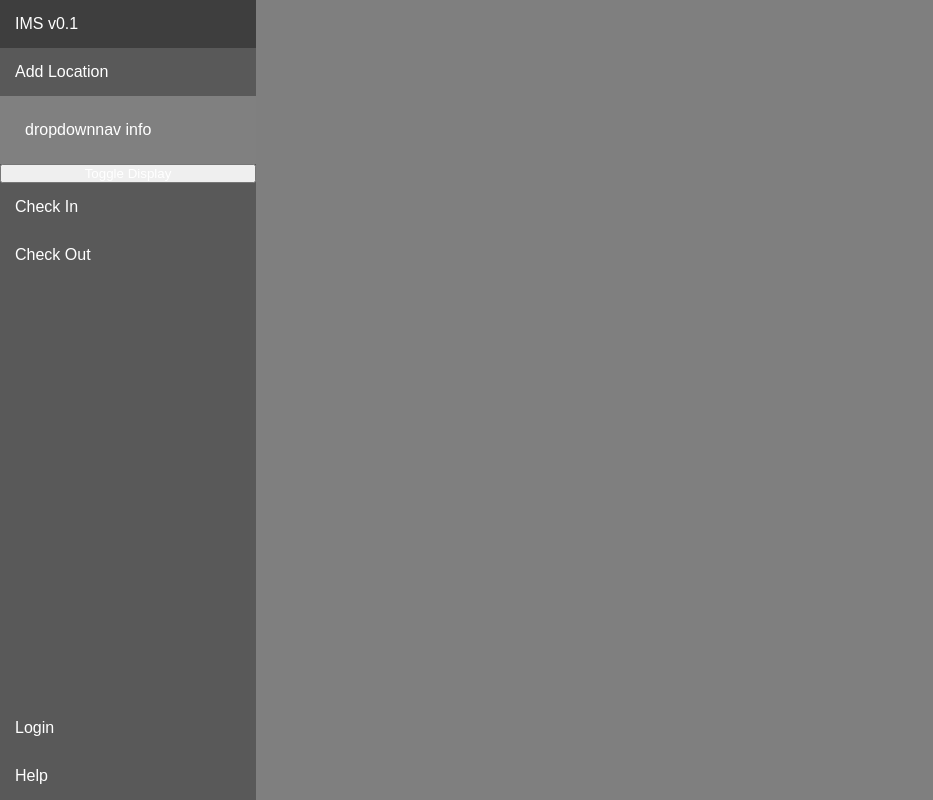
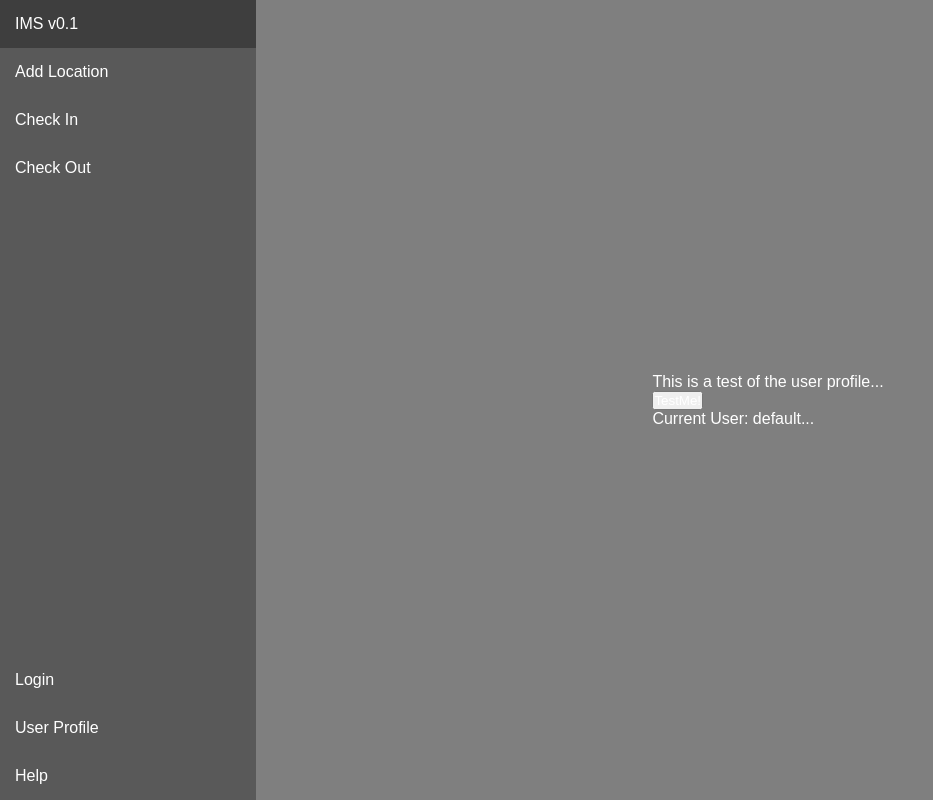
Before and after one commit to tbwilson89/IMS, a React (Create React App) app in the folder client/: page /UserProfile in a window 1280 px wide. Shown: the whole page, without its empty margins (0-933 px from the left). Built offline with nearby package versions, Linux system fonts and the light colour scheme.

Commit message:
adding server connection to database

```diff
--- a/client/src/App.css
+++ b/client/src/App.css
@@ -51,11 +51,11 @@ input {
   animation: 1s dropnavshow linear;
 }
 
-.left-nav {
+.top-nav {
   display: flex;
   flex-direction: column;
 }
-.right-nav {
+.bot-nav {
   display: flex;
   flex-direction: column;
 }
@@ -112,12 +112,6 @@ input {
     transform: scaleY(1);
   }
 }
-.drop-down-nav.show {
-  /*transform: scaleY(1);*/
-  display: inline;
-  animation: 1s dropnavshow linear;
-}
-
 .main-content {
   flex-basis: 800px;
   display: flex;
--- a/client/src/components/addlocation.js
+++ b/client/src/components/addlocation.js
@@ -12,7 +12,7 @@ export default class AddLocation extends Component {
   render(){
     return(
       <div className={'drop-down-nav ' + this.props.display}>
-        <div className='input-box' contenteditable='true'></div>
+        <div className='input-box' contentEditable='true'></div>
       </div>
     )
   }
--- /dev/null
+++ b/client/src/components/userprofile.js
@@ -0,0 +1,33 @@
+import React, { Component } from 'react'
+
+export default class UserProfile extends Component {
+
+  constructor(props){
+    super(props)
+    this.state = {
+      user: 'default...'
+    }
+    this.testclick = this.testclick.bind(this)
+  }
+
+  testclick(){
+    return fetch('/api/userlookup')
+      .then(res => res.json())
+      .then((data) => {
+        console.log(data)
+        this.setState({
+          user: data.user
+        })
+      })
+  }
+
+  render(){
+    return(
+      <div className='user-profile-container'>
+        <div>This is a test of the user profile...</div>
+        <div><button onClick={this.testclick}>TestMe!</button></div>
+        <div>Current User: {this.state.user}</div>
+      </div>
+    )
+  }
+}
--- a/client/src/router.js
+++ b/client/src/router.js
@@ -6,13 +6,13 @@ import Login from './components/login.js'
 
 import AddLocation from './components/addlocation.js'
 import CheckInOut from './components/checkinout.js'
+import UserProfile from './components/userprofile.js'
 
 export default class Redirects extends Component {
 
   constructor(props){
     super(props)
     this.state = {
-      displaySecondary: 'scaleY(0)',
       addlocationdisplay: 'hide',
       checkindisplay: 'hide',
       checkoutdisplay: 'hide',
@@ -28,44 +28,35 @@ export default class Redirects extends Component {
     let addloc
     let checkin
     let checkout
-    let secnavdis
     switch(btnClicked){
       case 'addlocation':
-        addloc = this.state.addlocationdisplay === 'hide' ? 'show' : 'hide'
-        checkin = 'hide'
-        checkout = 'hide'
-        secnavdis = this.state.addlocationdisplay === 'hide' ? 'show' : 'hide'
+        addloc = this.state.addlocationdisplay === 'hide' ? '' : 'hide'
+        checkin = this.state.checkindisplay
+        checkout = this.state.checkoutdisplay
         curComp = this.state.addlocationdisplay === 'hide' ? (<AddLocation display='show'/>) : (<AddLocation display='hide'/>)
         break;
       case 'checkin':
-        addloc = 'hide'
-        checkin = this.state.checkindisplay === 'hide' ? 'show' : 'hide'
-        checkout = 'hide'
-        secnavdis = this.state.checkindisplay === 'hide' ? 'show' : 'hide'
+        addloc = this.state.addlocationdisplay
+        checkin = this.state.checkindisplay === 'hide' ? '' : 'hide'
+        checkout = this.state.checkoutdisplay
         curComp = this.state.checkindisplay === 'hide' ? (<CheckInOut display='show'/>) : (<AddLocation display='hide'/>)
         break;
       case 'checkout':
-        addloc = 'hide'
-        checkin = 'hide'
-        checkout = this.state.checkoutdisplay === 'hide' ? 'show' : 'hide'
-        secnavdis = this.state.checkoutdisplay === 'hide' ? 'show' : 'hide'
+        addloc = this.state.addlocationdisplay
+        checkin = this.state.checkindisplay
+        checkout = this.state.checkoutdisplay === 'hide' ? '' : 'hide'
         curComp = this.state.checkoutdisplay === 'hide' ? (<CheckInOut display='show'/>) : (<AddLocation display='hide'/>)
         break;
       default:
         break;
     }
     this.setState({
-      displaySecondary: secnavdis,
       addlocationdisplay: addloc,
       checkindisplay: checkin,
       checkoutdisplay: checkout,
       lastclick: btnClicked,
       navdropdown: curComp
     })
-  }
-
-  hideSection(){
-
   }
 
   testclick(){
@@ -80,26 +71,26 @@ export default class Redirects extends Component {
       <Router>
         <div className='container'>
           <div className='nav-container'>
-            <div className='left-nav'>
+            <div className='top-nav'>
               <Link to='/'><div className='link-btn current-page'>IMS v0.1</div></Link>
               <div className='link-btn' onClick={() => this.displaySection('addlocation')}>Add Location</div>
-              <div className={'drop-down-nav ' + this.state.testvar} onClick={this.testclick}>dropdownnav info</div>
-              <button onClick={this.testclick}>Toggle Display</button>
+              <AddLocation display={this.state.addlocationdisplay}/>
               <div className='link-btn' onClick={() => this.displaySection('checkin', (<CheckInOut />))}>Check In</div>
+              <CheckInOut display={this.state.checkindisplay}/>
               <div className='link-btn' onClick={() => this.displaySection('checkout', (<CheckInOut type='out'/>))}>Check Out</div>
+              <CheckInOut display={this.state.checkoutdisplay}/>
             </div>
-            <div className='right-nav'>
+            <div className='bot-nav'>
               <Link to='/login'><div className='link-btn'>Login</div></Link>
+              <Link to='/userprofile'><div className='link-btn'>User Profile</div></Link>
               <Link to='/help'><div className='link-btn'>Help</div></Link>
             </div>
-          </div>
-          <div className={'secondary-nav '}>
-            {this.state.navdropdown}
           </div>
           <div className='main-content'>
             <div className='body'>
               <Route exact path='/' component={Home}/>
               <Route path='/login' component={Login}/>
+              <Route path='/UserProfile' component={UserProfile}/>
             </div>
           </div>
         </div>
```
Also changed, not shown: 1 other file (tests, documents, lock files or other folders).
